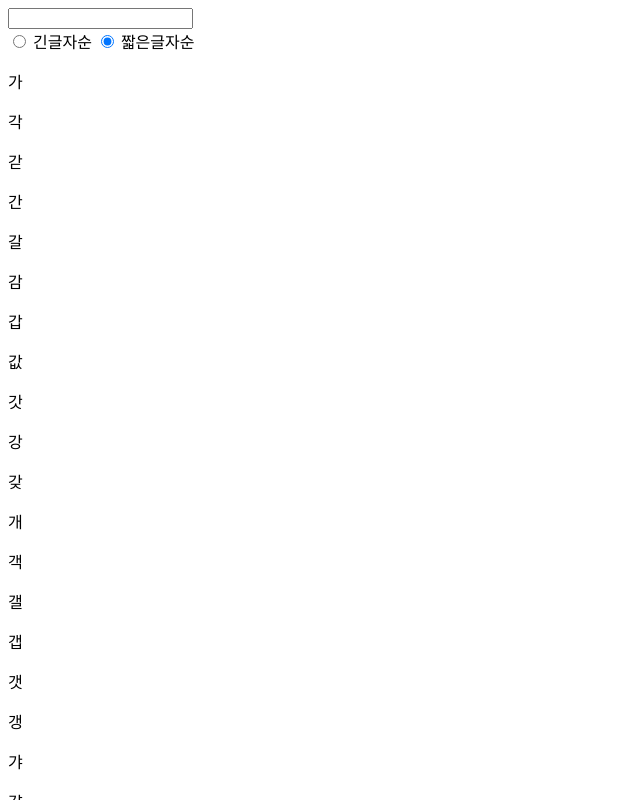
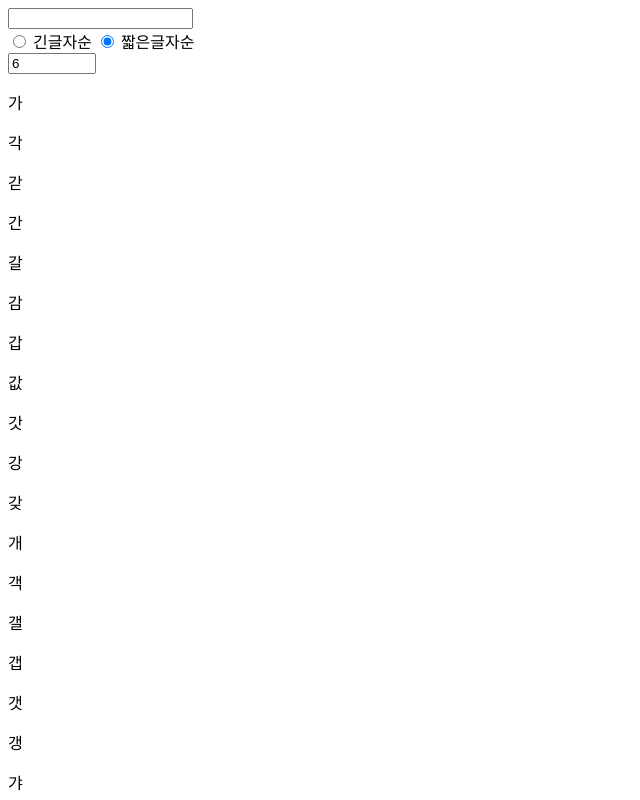
Before and after one commit to cyjin0507/kkkktu, a plain HTML site: page index.html in a window 1280 px wide. Both pictures are taken after a click on the radio button "짧은글자순". Shown: the top 800 px of the page, without its empty margins (0-640 px from the left). Drawn offline with nearby package versions, Linux system fonts and the light colour scheme.

Commit message:
범위수정

```diff
--- a/index.html
+++ b/index.html
@@ -17,6 +17,10 @@
         <label for="asc">짧은글자순</label>
     </div>
 
+    <div>
+        <input type="number" class="word-length" value="6" min="2" max="999999">
+    </div>
+
     <div id="list"></div>
 
     <script src="./index.js"></script>
--- a/index.js
+++ b/index.js
@@ -1,46 +1,59 @@
-let data = []; // 데이터를 저장할 배열
+let data = [];
 
-// JSON 파일 로드
+
 $.getJSON("./output.json", (jsonData) => {
-    data = jsonData; // JSON 데이터를 data 배열에 저장
+    data = jsonData;
 });
 
-// 현재 검색어
+
 let value = "";
+let max = 6;
 
-// 검색 및 정렬 함수
 const findValue = (array, searchValue) => {
-    const isDescending = $("#desc").is(":checked"); // 체크박스나 라디오 버튼의 상태 확인
-    return array.filter(item => item.Merged_Data.startsWith(searchValue)) // 앞글자만 검색
-                .sort((a, b) => isDescending ?
-                    b.Merged_Data.length - a.Merged_Data.length :
-                    a.Merged_Data.length - b.Merged_Data.length); // 길이에 따라 정렬
+    const isDescending = $("#desc").is(":checked");
+    return array.filter(item => item.Merged_Data.startsWith(searchValue) && item.Merged_Data.length <= max)
+        .sort((a, b) => isDescending ?
+            b.Merged_Data.length - a.Merged_Data.length :
+            a.Merged_Data.length - b.Merged_Data.length);
 };
 
-// 키 입력 이벤트
-$("#search").on('keyup', (e) => {
+const draw = () => {
+    const result = findValue(data, value);
     $("#list").html('');
-    value = e.target.value; // 현재 검색어 업데이트
-    if (value === "") {
-        return; // 검색어가 비어 있으면 리턴
-    }
-    const result = findValue(data, value); // 검색 및 정렬 수행
-
-    // 결과를 리스트에 추가
     result.forEach(x => {
         $("#list").append(`
             <p>${x.Merged_Data}</p>
         `);
     });
+}
+
+
+$("#search").on('keyup', (e) => {
+    $("#list").html('');
+    value = e.target.value;
+    if (value === "") {
+        return;
+    }
+
+    draw();
 });
 
-// 라디오 버튼 또는 체크박스 변경 이벤트
+
 $(".change-type").on('change', () => {
-    const result = findValue(data, value); // 현재 검색어로 다시 검색 및 정렬
-    $("#list").html(''); // 기존 목록 초기화
-    result.forEach(x => {
-        $("#list").append(`
-            <p>${x.Merged_Data}</p>
-        `);
-    });
+    draw();
 });
+
+$(".word-length").on('change', (e) => {
+    const {target} = e;
+    max = e.target.value;
+
+    // if(type == "min" && min >= max) {
+    //     $("#min-length").val(min-1);
+    // } else if(type == "max" && min <= max) {
+    //     $("#max-length").val(max-1);
+    // }
+    draw()
+
+
+
+})
```
